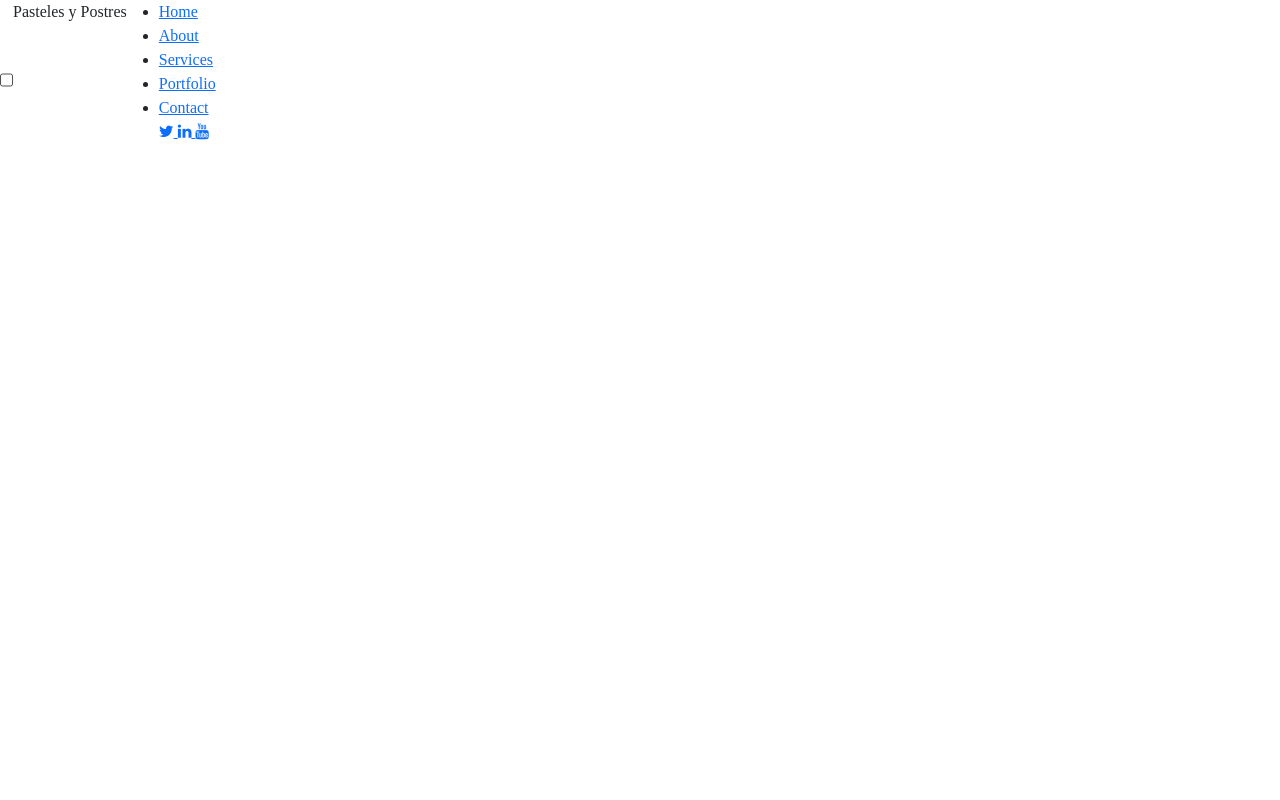
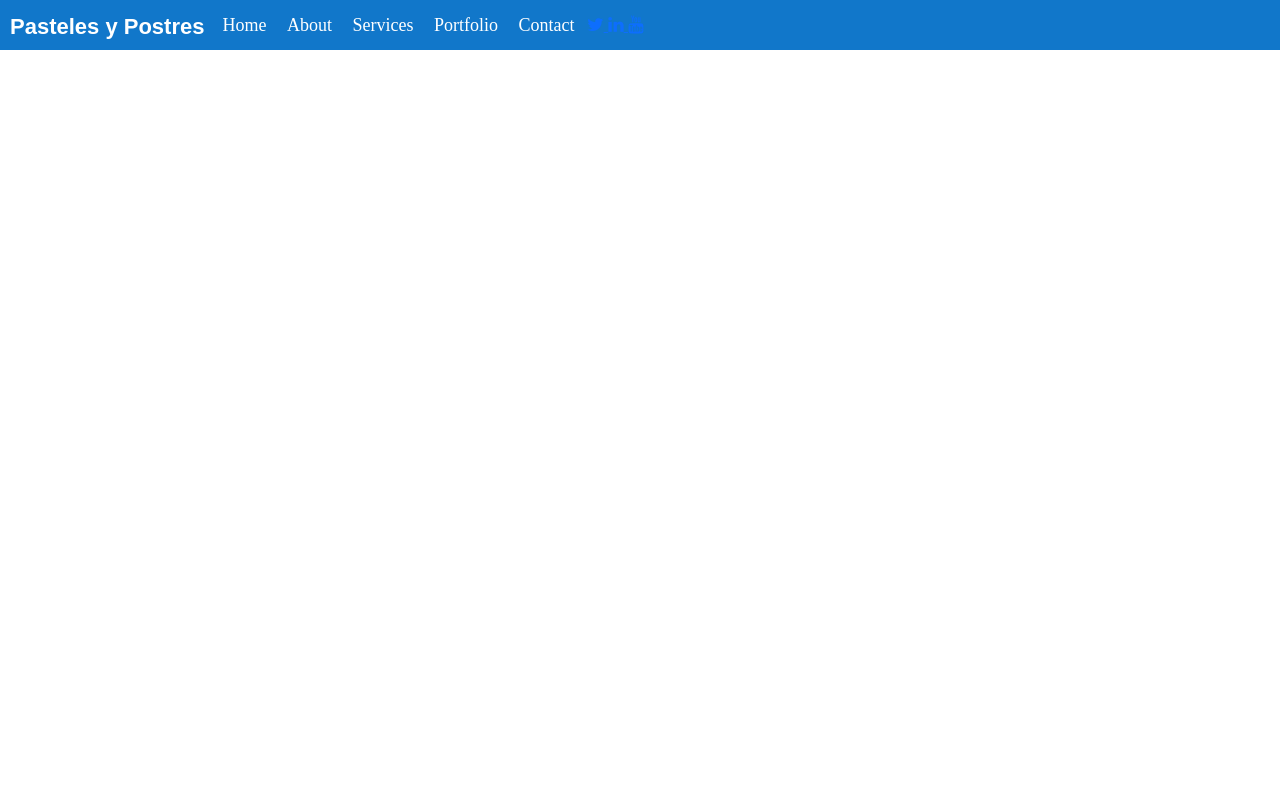
Before and after one commit to edunm1981/tarea-4-bootstrap, a plain HTML site: page index.html in a window 1280 px wide. Shown: the top 800 px of the page. Drawn offline with nearby package versions, Linux system fonts and the light colour scheme.

Commit message:
mi sexto cambio

```diff
--- a/est.css
+++ b/est.css
@@ -52,3 +52,70 @@ h1{
 h3,h5{
     color: rgb(0, 91, 228);
 }
+* {
+    box-sizing: border-box;
+  }
+
+  body {
+    margin: 0px;
+    font-family: 'segoe ui';
+  }
+
+  .nav {
+    height: 50px;
+    width: 100%;
+    background-color: #1177ca;
+    position: relative;
+  }
+
+  .nav > .nav-header {
+    display: inline;
+  }
+
+  .nav > .nav-header > .nav-title {
+    display: inline-block;
+    font-size: 22px;
+    color: #fff;
+    font-weight: 550;
+    font-family: Arial, Helvetica, sans-serif;
+    padding: 10px 10px 10px 10px;
+  }
+  .nav > .nav-btn {
+    display: none;
+  }
+
+  .nav > .nav-links {
+    display: inline;
+    float: right;
+    font-size: 18px;
+  }
+  .nav > .nav-links > ul li a{
+    display: block;
+    padding: 0 8px;
+    color: #fff;
+    line-height: 40px;
+    font-size: 18px;
+    text-decoration: none;
+
+  }
+  .nav > .nav-links > ul{
+    padding: 0;
+    margin-top: 5px;
+    list-style: none;
+    position: relative;
+
+  }
+  .nav > .nav-links > ul li{
+    display: inline-block;
+    background-color: #1177ca;
+
+
+  }
+  .nav > .nav-links > ul li:hover{
+      background-color: #0b65af;
+      border-radius: 5px;
+  }
+
+  .nav > #nav-check {
+    display: none;
+  }
```
